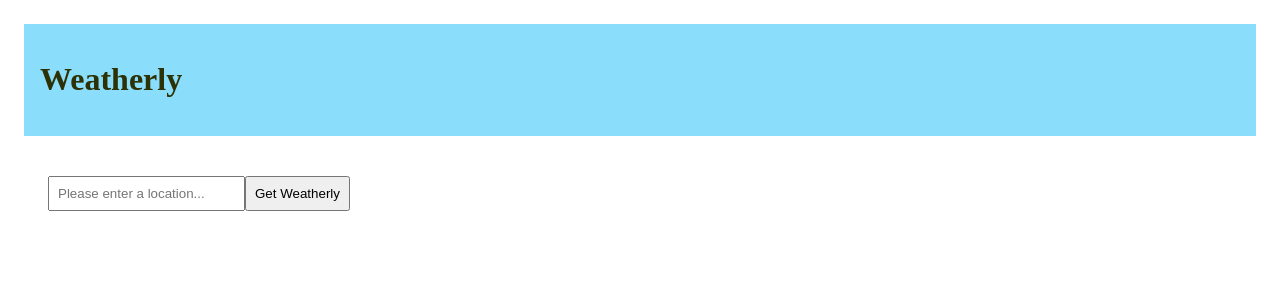
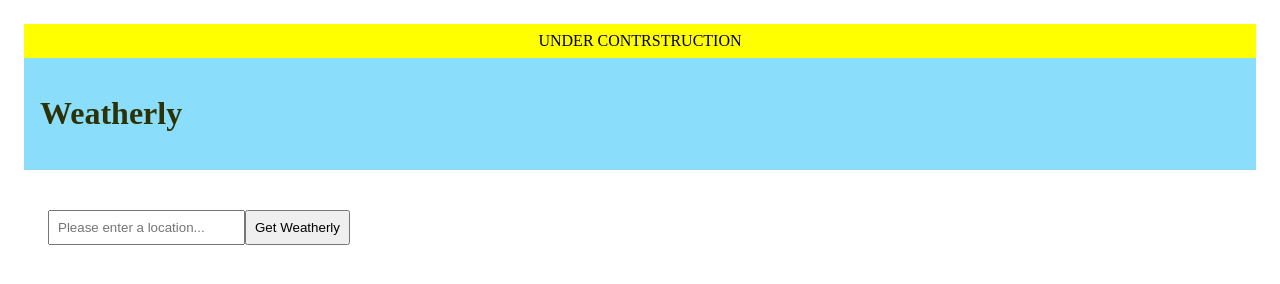
Before and after one commit to WebTestMan/WeatherApp, a website built with webpack: page src/template.html in a window 1280 px wide. Built offline with nearby package versions, Linux system fonts and the light colour scheme.

Commit message:
Added wip banner

```diff
--- a/src/styles.css
+++ b/src/styles.css
@@ -7,6 +7,11 @@
     padding: 8px;
 }
 
+#under-c{
+    background-color: yellow;
+    color: black;
+    text-align: center;
+}
 .page-title {
     color: var(--text-colour);
     background-color: var(--background-colour);
--- a/src/template.html
+++ b/src/template.html
@@ -7,10 +7,9 @@
   </head>
 
   <body>
+    <header id="under-c">UNDER CONTRSTRUCTION</header>
     <div class="page-title"><h1>Weatherly</h1></div>
-<div class="container">
-
-</div>
+    <div class="container"></div>
 
     <div id="weather-display"></div>
   </body>
```
